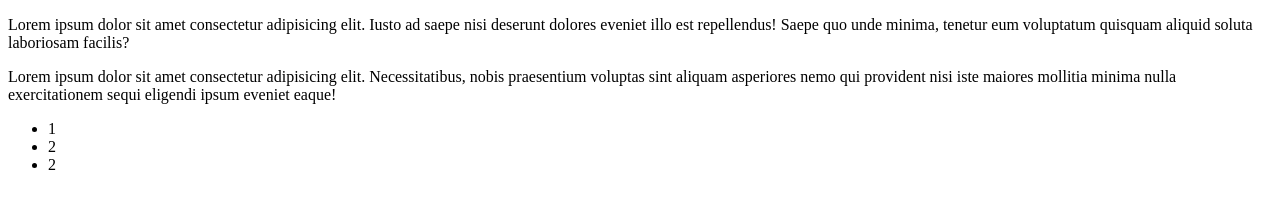
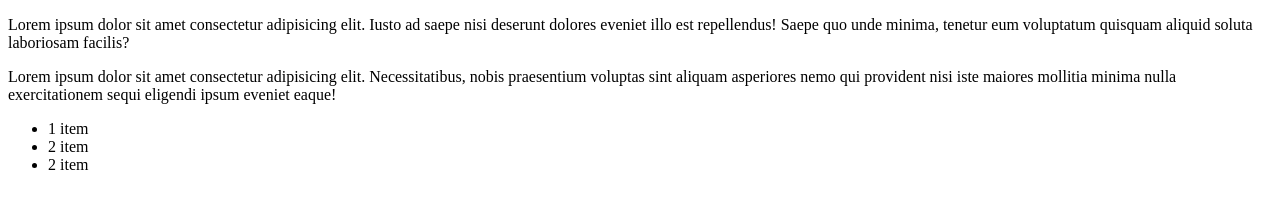
Before and after one commit to NohaEltohamy/version1, a plain HTML site: page index.html in a window 1280 px wide. Drawn offline with Linux system fonts and the light colour scheme.

Commit message:
extra index.html test

```diff
--- a/index.html
+++ b/index.html
@@ -10,13 +10,13 @@
     <p>Lorem ipsum dolor sit amet consectetur adipisicing elit. Necessitatibus, nobis praesentium voluptas sint aliquam asperiores nemo qui provident nisi iste maiores mollitia minima nulla exercitationem sequi eligendi ipsum eveniet eaque!</p>
     <ul>
         <li>
-            1
+            1 item
         </li>
         <li>
-            2
+            2 item
         </li>
         <li>
-            2
+            2 item
         </li>
     </ul>
 </body>
```
